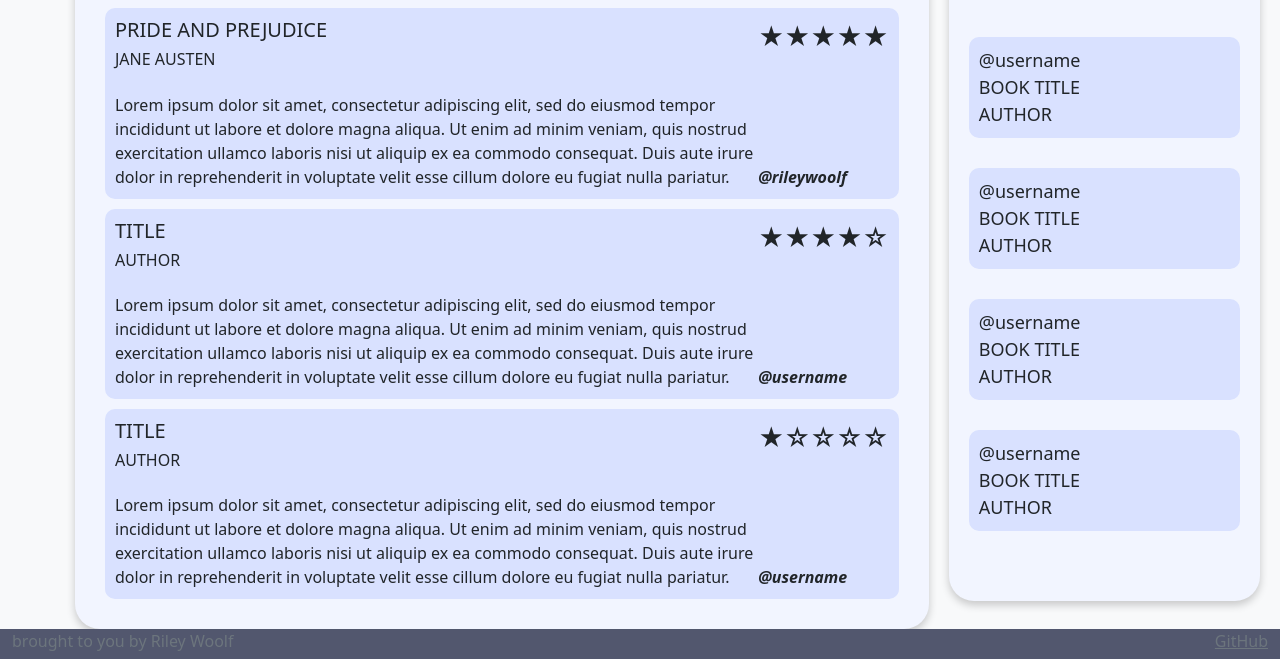
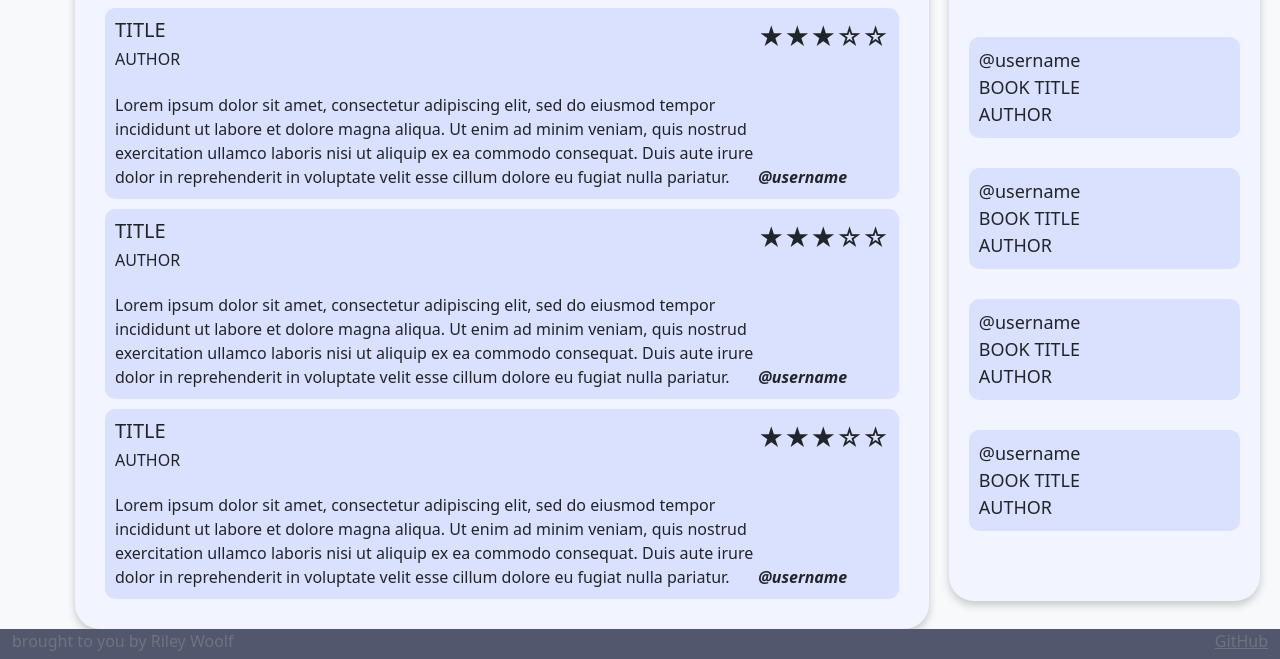
Before and after one commit to rileywoolf/startup, a plain HTML site: page reviews.html in a window 1280 px wide. Shown: the part 170-829 px from the top of the page. Drawn offline with nearby package versions, Linux system fonts and the light colour scheme.

Commit message:
got js for the reviews column done

```diff
--- a/main.css
+++ b/main.css
@@ -65,6 +65,8 @@
   padding: 10px;
   border-radius: 10px;
   margin-bottom: 30px;
+  display: flex;
+  flex-direction: column;
 }
 
 .currently-reading {
--- a/reviews.js
+++ b/reviews.js
@@ -6,9 +6,17 @@
     this.reviews = [];
     this.currentlyReading = [];
 
-    // document.querySelectorAll(".review-container").forEach((el, i) => {
-    //   this.reviews.set();
-    // });
+    document.querySelectorAll(".review-container").forEach((el) => {
+      let children = el.children;
+      const titleEl = children[0].firstElementChild;
+      const authorEl = children[0].lastElementChild;
+      const ratingEl = children[1];
+      const reviewTextEl = children[2];
+      const userNameEl = children[3];
+      this.reviews.push(
+        new Review(el, titleEl, authorEl, ratingEl, reviewTextEl, userNameEl)
+      );
+    });
 
     const userNameEl = document.querySelector(".user-name");
     userNameEl.textContent = this.getUserName();
@@ -20,16 +28,55 @@
 }
 
 class Review {
-  constructor(el) {
+  constructor(el, titleEl, authorEl, ratingEl, reviewTextEl, userNameEl) {
     this.el = el;
-    // A review has a TITLE, AUTHOR, RATING, REVIEW, and USERNAME
-    // DO I NEED TO GET THE ELEMENTS HERE?
+    this.titleEl = titleEl;
+    this.authorEl = authorEl;
+    this.ratingEl = ratingEl;
+    this.reviewTextEl = reviewTextEl;
+    this.userNameEl = userNameEl;
+
+    this.updateTextContent();
+  }
+
+  // Go through and update the text for each element.
+  updateTextContent() {
+    this.titleEl.textContent = this.getTitle();
+    this.authorEl.textContent = this.getAuthor();
+    this.ratingEl.textContent = this.getRating();
+    this.reviewTextEl.textContent = this.getReviewText();
+    this.userNameEl.textContent = this.getUserName();
+  }
+
+  // CURRENTLY JUST RETURNS DUMMY DATA.
+  getTitle() {
+    return "TITLE";
+  }
+
+  getAuthor() {
+    return "AUTHOR";
+  }
+
+  getRating() {
+    const numStars = 3;
+    return "★".repeat(numStars) + "☆".repeat(5 - numStars);
+  }
+
+  getReviewText() {
+    return "Lorem ipsum dolor sit amet, consectetur adipiscing elit, sed do eiusmod tempor incididunt ut labore et dolore magna aliqua. Ut enim ad minim veniam, quis nostrud exercitation ullamco laboris nisi ut aliquip ex ea commodo consequat. Duis aute irure dolor in reprehenderit in voluptate velit esse cillum dolore eu fugiat nulla pariatur.";
+  }
+
+  getUserName() {
+    return "@username";
   }
 }
 
 class CurrentlyReading {
-  constructor(el) {
+  constructor(el, userNameEl, titleEl, authorEl) {
     this.el = el;
+    this.userNameEl = userNameEl;
+    this.titleEl = titleEl;
+    this.authorEl = authorEl;
   }
 }
 
```
